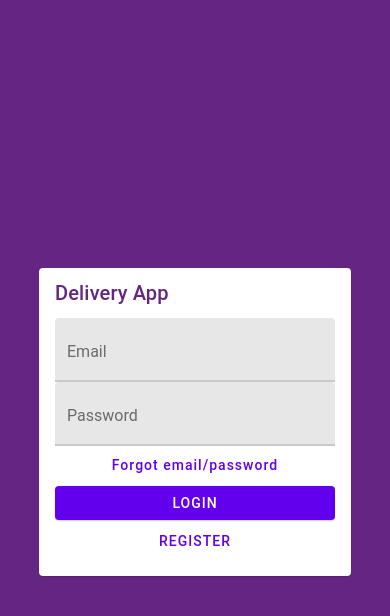
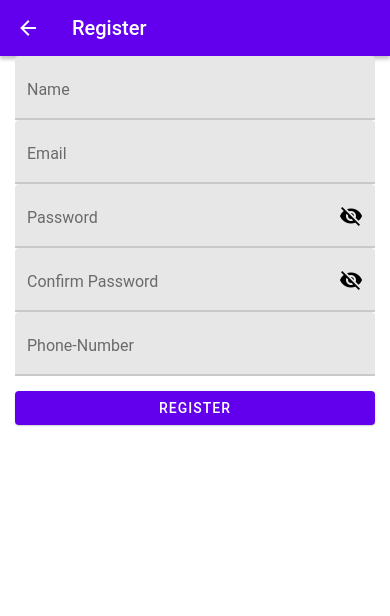
Before and after one commit to morajdhwaj/DeliveryAPP, a React Native app: screen / in a window 390 px wide. Shown: the top 616 px of the page. Built offline with nearby package versions, Linux system fonts and the light colour scheme.

Commit message:
[ADD] Login and register Screen

```diff
--- a/App.tsx
+++ b/App.tsx
@@ -3,6 +3,7 @@ import React from 'react';
 import { Provider as PaperProvider ,TextInput} from 'react-native-paper';
 import LoginScreen from './app/screens/login/login.screen';
 import { Theme } from './app.style';
+import Register from './app/screens/register/register.screen';
 
 
 
@@ -12,7 +13,8 @@ function App(): JSX.Element {
 
   return (
     <PaperProvider theme={Theme}>
-    <LoginScreen/>
+    {/* <LoginScreen/> */}
+    <Register/>
       </PaperProvider>
   );
 }
--- /dev/null
+++ b/app/screens/register/register.screen.tsx
@@ -0,0 +1,34 @@
+import React from 'react';
+import {SafeAreaView, ScrollView, Text, View} from 'react-native';
+import {Appbar, Button, TextInput} from 'react-native-paper';
+import { registerStyle } from './register.style';
+
+const Register = () => {
+  return (
+    <SafeAreaView>
+      <ScrollView>
+        <Appbar>
+          <Appbar.BackAction />
+          <Appbar.Content title="Register" />
+        </Appbar>
+        <View style={registerStyle.content  }>
+          <TextInput label="Name" />
+          <TextInput label="Email" keyboardType="email-address" />
+          <TextInput
+            label="Password"
+            secureTextEntry={true}
+            right={<TextInput.Icon name="eye-off" />}
+          />
+          <TextInput
+            label="Confirm Password"
+            secureTextEntry={true}
+            right={<TextInput.Icon name="eye-off" />}
+          />
+          <TextInput label="Phone-Number" keyboardType="phone-pad" />
+          <Button mode="contained" style={registerStyle.button}>Register</Button>
+        </View>
+      </ScrollView>
+    </SafeAreaView>
+  );
+};
+export default Register;
--- /dev/null
+++ b/app/screens/register/register.style.ts
@@ -0,0 +1,17 @@
+import { StyleSheet } from "react-native";
+import { Theme } from "../../../app.style";
+
+export const registerStyle= StyleSheet.create({
+    content:{
+        padding:15,
+        paddingTop:0
+    },
+    icon:{
+        color:Theme.color.primary
+    },
+    button:{
+        margin:15,
+        marginLeft:0,
+        marginRight:0
+    }
+})
```
